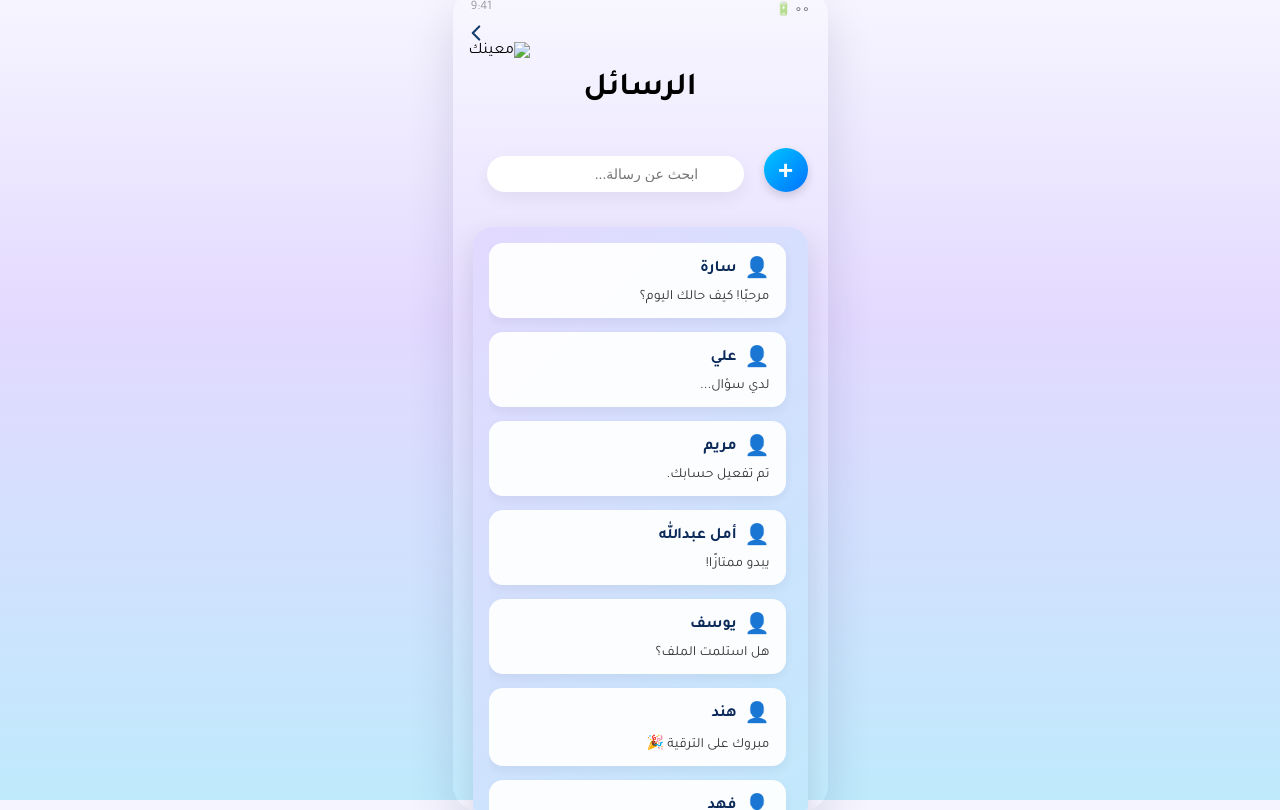
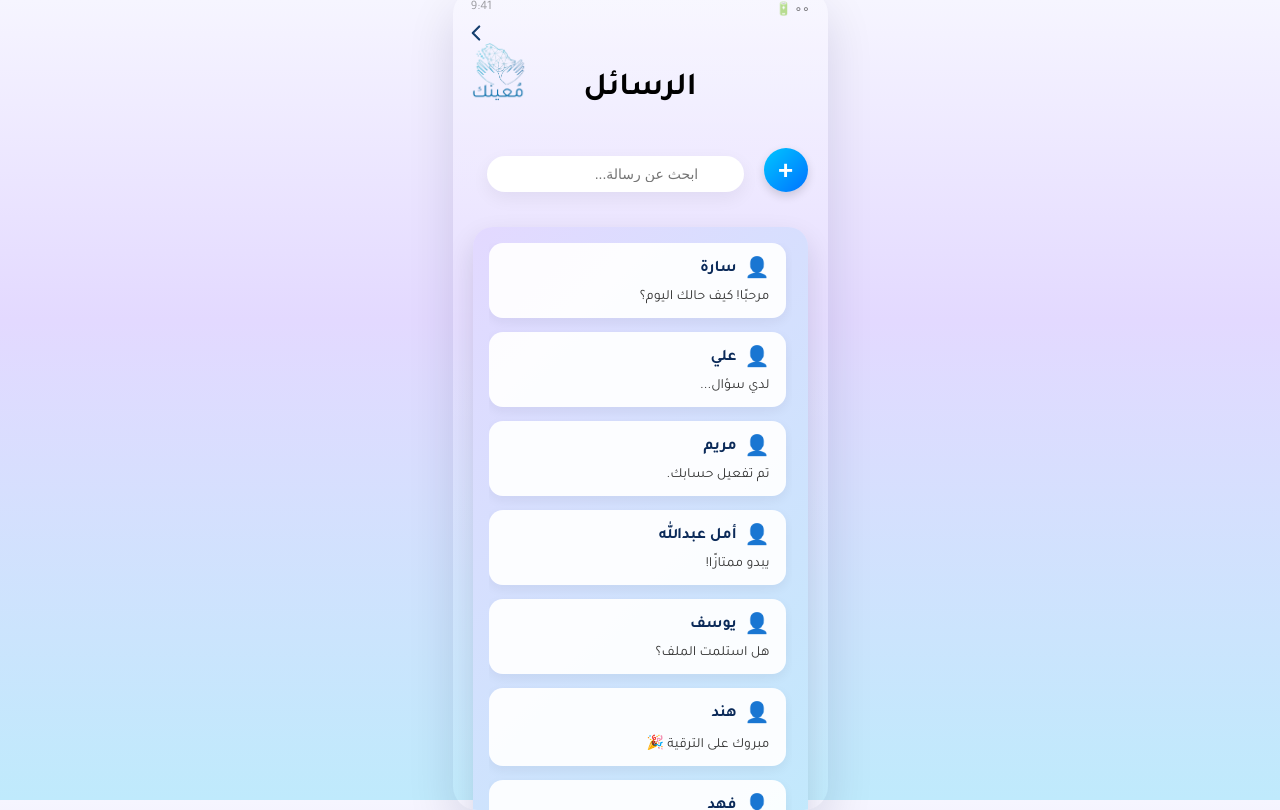
Before and after one commit to janaalbader28/Mueen, a plain HTML site: page messages.html in a window 1280 px wide. Drawn offline with Linux system fonts and the light colour scheme.

Commit message:
Update messages.html

```diff
--- a/messages.html
+++ b/messages.html
@@ -4,7 +4,7 @@
   <meta charset="UTF-8">
   <meta name="viewport" content="width=device-width, initial-scale=1.0">
   <title>الإعدادات — النظام الذكي</title>
-  <link rel="icon" href="favicon.ico">
+  <link rel="icon" href="images/favicon.ico">
   <link href="https://fonts.googleapis.com/css2?family=Tajawal:wght@300;400;500;600;700;900&display=swap" rel="stylesheet">
   <link rel="stylesheet" href="style.css">
 
@@ -23,7 +23,7 @@
     <div class="top-row logo-only">
 
 <div class="top-right">
-    <img src="logo.png" alt="معينك" class="logo-small">
+    <img src="images/logo.png" alt="معينك" class="logo-small">
 </div>
     </div>
 <div class="messages-page">
```
